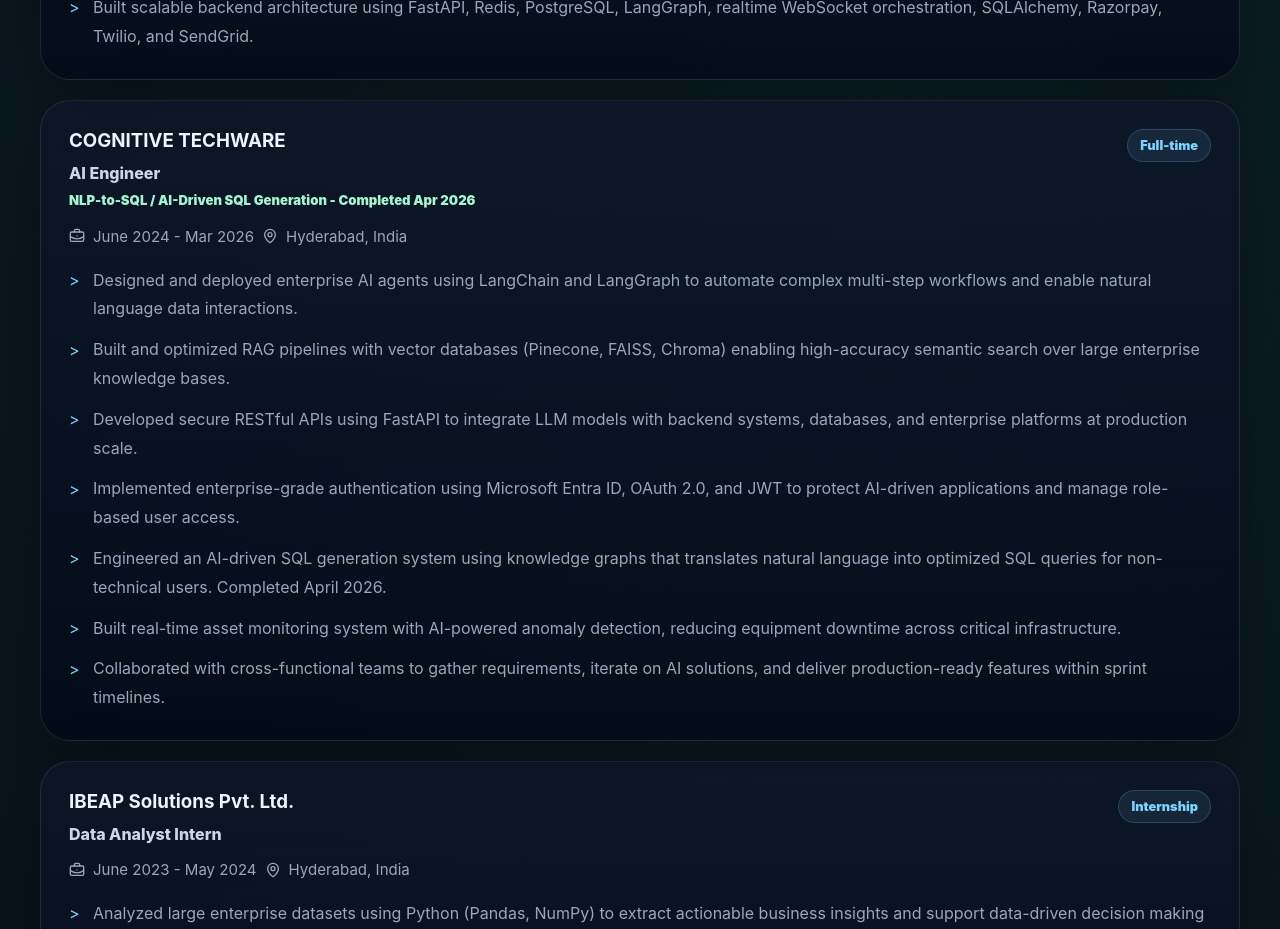
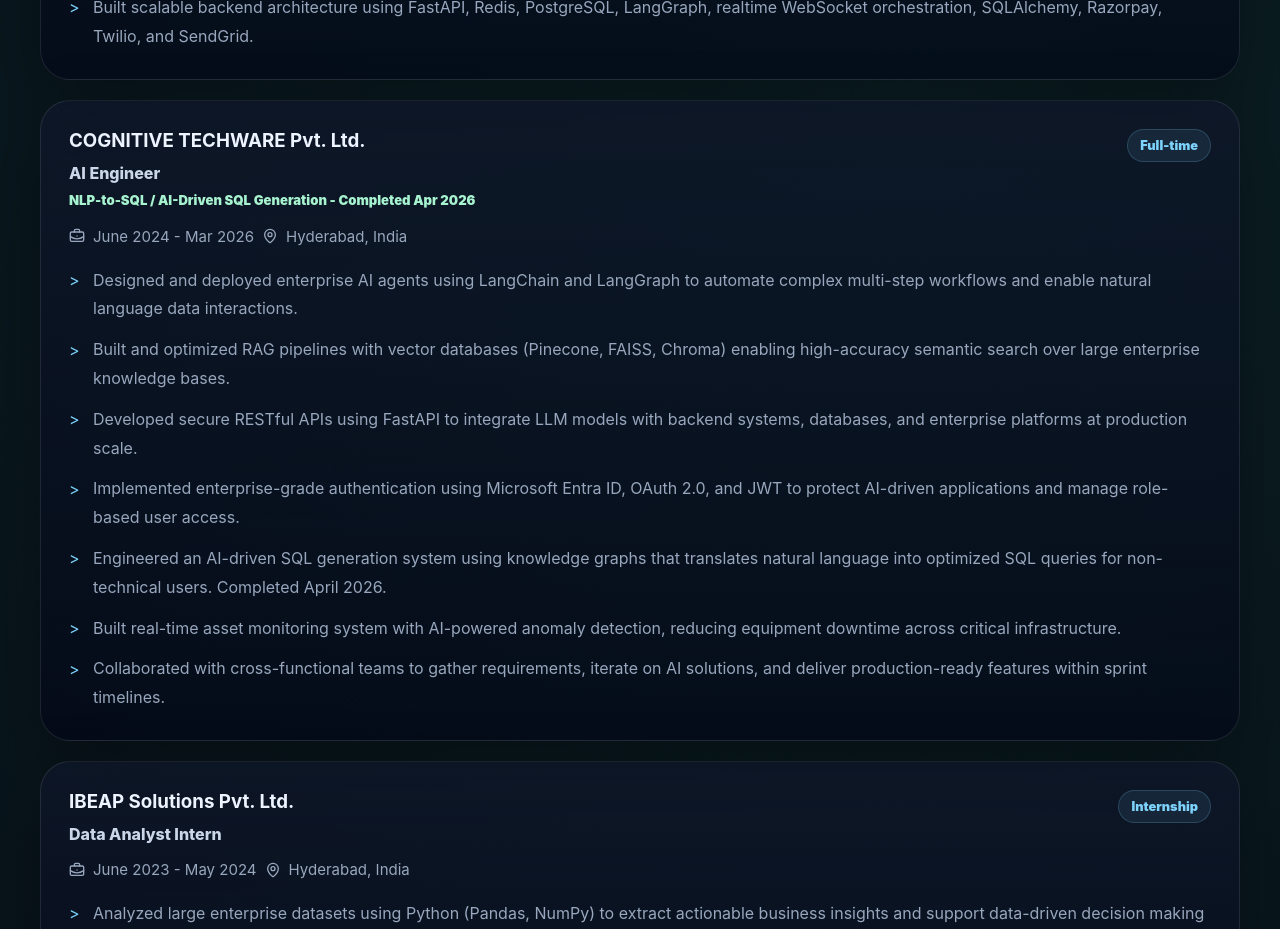
Before and after one commit to kushwanth-AI/portfolio, a React (Vite) app: page / in a window 1280 px wide. Shown: the part 9040-9969 px from the top of the page. Built offline with nearby package versions, Linux system fonts and the light colour scheme.

Commit message:
Update App.jsx

```diff
--- a/src/App.jsx
+++ b/src/App.jsx
@@ -293,7 +293,7 @@
     ],
   },
   {
-    company: 'COGNITIVE TECHWARE',
+    company: 'COGNITIVE TECHWARE Pvt. Ltd.',
     role: 'AI Engineer',
     type: 'Full-time',
     period: 'June 2024 - Mar 2026',
```
